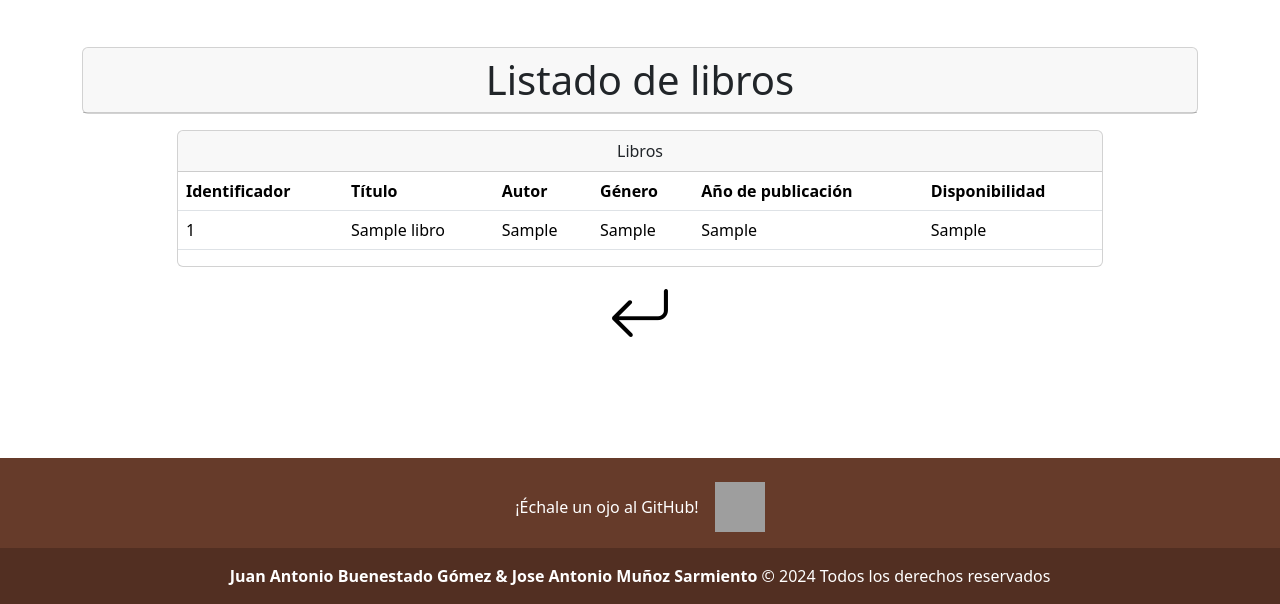
After one commit to JoseleDev23/PHPCRUD, a PHP site: page /listado.php in a window 1280 px wide. The commit adds this page. Shown: the part 196-800 px from the top of the page. Run offline with PHP 8.4, Linux system fonts and the light colour scheme; tables that the repository leaves empty or names only in its code hold one stand-in row (values such as "Sample post"); grey boxes are pictures that could not be loaded.

Commit message:
que se arregle por dios

```diff
--- /dev/null
+++ b/gestorCrud/listado.php
@@ -0,0 +1,68 @@
+<?php
+include "conexion.php";
+include "header.php";
+?>
+
+<div class="container my-5 ">
+    <div class="row">
+        <div class="col text-center">
+            <div class="card">
+                <div class="card-header display-6">
+                    Listado de libros
+                </div>
+            </div>
+            <div class="row mt-3 justify-content-md-center">
+                <div class="col-md-10">
+                    <div class="card">
+                        <div class="card-header">
+                            Libros
+                        </div>
+
+                        <?php
+                        mysqli_select_db($conexion, "bibliotecaphp");
+                        $consultar = "SELECT * FROM libros";
+                        $registros = mysqli_query($conexion, $consultar);
+                        ?>
+                        <div class="table-responsive">
+                            <table class="table table-hover">
+                                <thead>
+                                    <tr>
+                                        <th scope="col">Identificador</th>
+                                        <th scope="col">Título</th>
+                                        <th scope="col">Autor</th>
+                                        <th scope="col">Género</th>
+                                        <th scope="col">Año de publicación</th>
+                                        <th scope="col">Disponibilidad</th>
+                                    </tr>
+                                </thead>
+                                <tbody>
+                                    <?php
+                                    while ($registro = mysqli_fetch_row($registros)) {
+                                    ?>
+                                        <tr class="align">
+                                            <td scope="row"><?php echo $registro[0]; ?></td>
+                                            <td><?php echo $registro[1]; ?></td>
+                                            <td><?php echo $registro[2]; ?></td>
+                                            <td><?php echo $registro[3]; ?></td>
+                                            <td><?php echo $registro[4]; ?></td>
+                                            <td><?php echo $registro[5]; ?></td>
+                                        </tr>
+                                    <?php
+                                    }
+                                    ?>
+                                </tbody>
+                            </table>
+                        </div>
+
+                    </div>
+                </div>
+                <a href="menu.php"> <i class="bi-arrow-return-left px-3" style="font-size: 4rem; color:black"></i></a>
+            </div>
+        </div>
+    </div>
+</div>
+</div>
+
+<?php
+include "footer.php";
+?>
```
Also changed, not shown: gestorCrud/login.php (+7 -2 lines).
